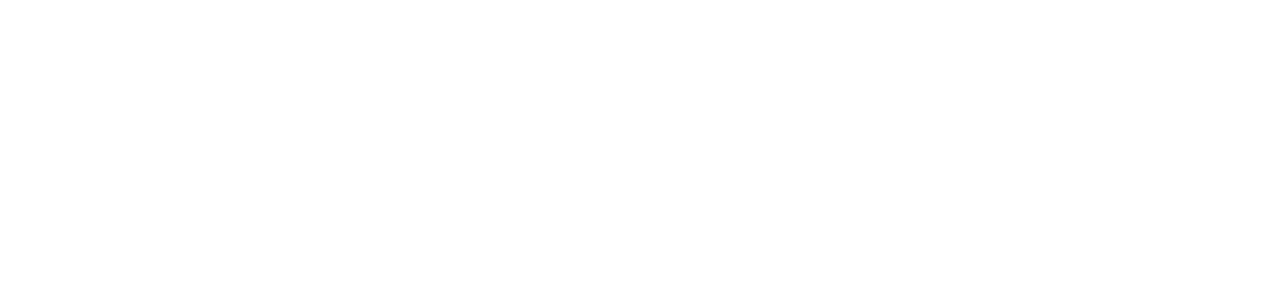
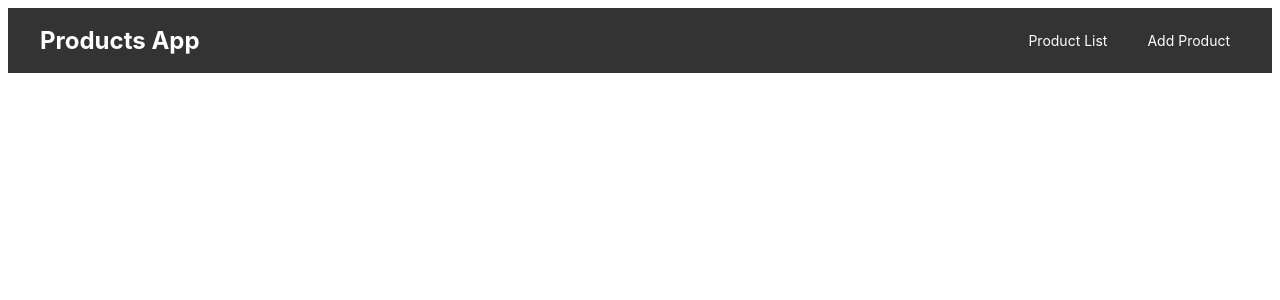
Before and after one commit to TexNas1/products-app-fe, an Angular app: page / in a window 1280 px wide. Shown: the top 300 px of the page. Built offline with nearby package versions, Linux system fonts and the light colour scheme.

Commit message:
added navbar component

```diff
--- a/src/app/app.component.html
+++ b/src/app/app.component.html
@@ -1,3 +1,7 @@
+<header>
+  <app-navbar></app-navbar>
+</header>
+
 <main>
   <router-outlet></router-outlet>
 </main>
--- a/src/app/app.module.ts
+++ b/src/app/app.module.ts
@@ -3,10 +3,12 @@
 
 import { AppRoutingModule } from './app-routing.module';
 import { AppComponent } from './app.component';
+import { NavbarComponent } from './navbar/navbar.component';
 
 @NgModule({
   declarations: [
-    AppComponent
+    AppComponent,
+    NavbarComponent
   ],
   imports: [
     BrowserModule,
--- /dev/null
+++ b/src/app/navbar/navbar.component.css
@@ -0,0 +1,60 @@
+.navbar {
+  background-color: #333;
+  padding: 10px;
+}
+
+.container {
+  display: flex;
+  justify-content: space-between;
+  align-items: center;
+  max-width: 1200px;
+  margin: 0 auto;
+}
+
+.navbar-brand {
+  color: #fff;
+  font-size: 24px;
+  font-weight: bold;
+  text-decoration: none;
+}
+
+.navbar-menu {
+  list-style: none;
+  display: flex;
+}
+
+.navbar-item {
+  margin-left: 20px;
+}
+
+.navbar-link {
+  text-decoration: none;
+  color: #fff;
+  padding: 10px;
+  border-radius: 5px;
+  transition: background-color 0.3s ease;
+}
+
+.navbar-link.active {
+  background-color: #fff;
+  color: #333;
+}
+
+.navbar-link:hover {
+  background-color: #fff;
+  color: #333;
+}
+
+@media (max-width: 768px) {
+  .container {
+    padding: 0 10px;
+  }
+
+  .navbar-brand {
+    font-size: 20px;
+  }
+
+  .navbar-item {
+    margin-left: 10px;
+  }
+}
--- /dev/null
+++ b/src/app/navbar/navbar.component.html
@@ -0,0 +1,13 @@
+<nav class="navbar">
+  <div class="container">
+    <a class="navbar-brand" routerLink="/product-list">Products App</a>
+    <ul class="navbar-menu">
+      <li class="navbar-item">
+        <a class="navbar-link" routerLink="/product-list" routerLinkActive="active">Product List</a>
+      </li>
+      <li class="navbar-item">
+        <a class="navbar-link" routerLink="/add-product" routerLinkActive="active">Add Product</a>
+      </li>
+    </ul>
+  </div>
+</nav>
```
Also changed, not shown: src/app/navbar/navbar.component.ts (added, +10 -0 lines), 1 other file (tests, documents, lock files or other folders).
